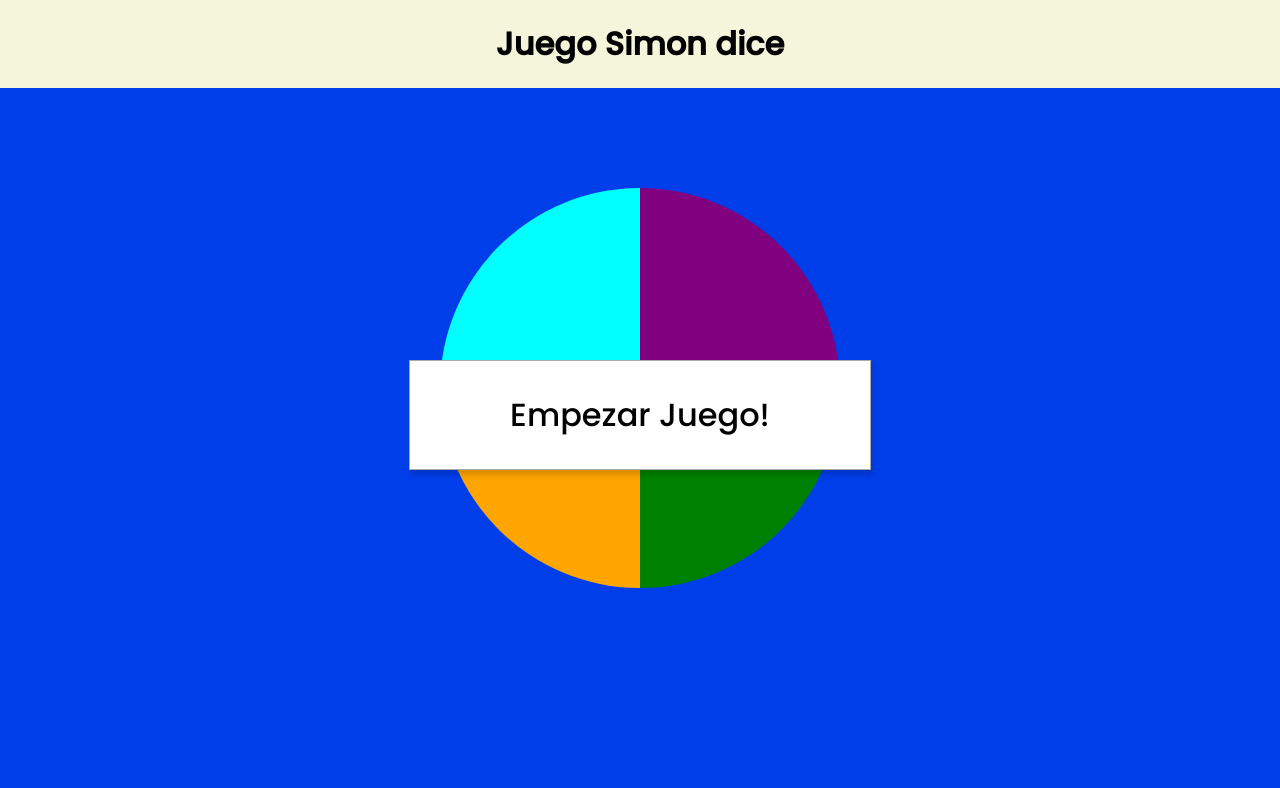
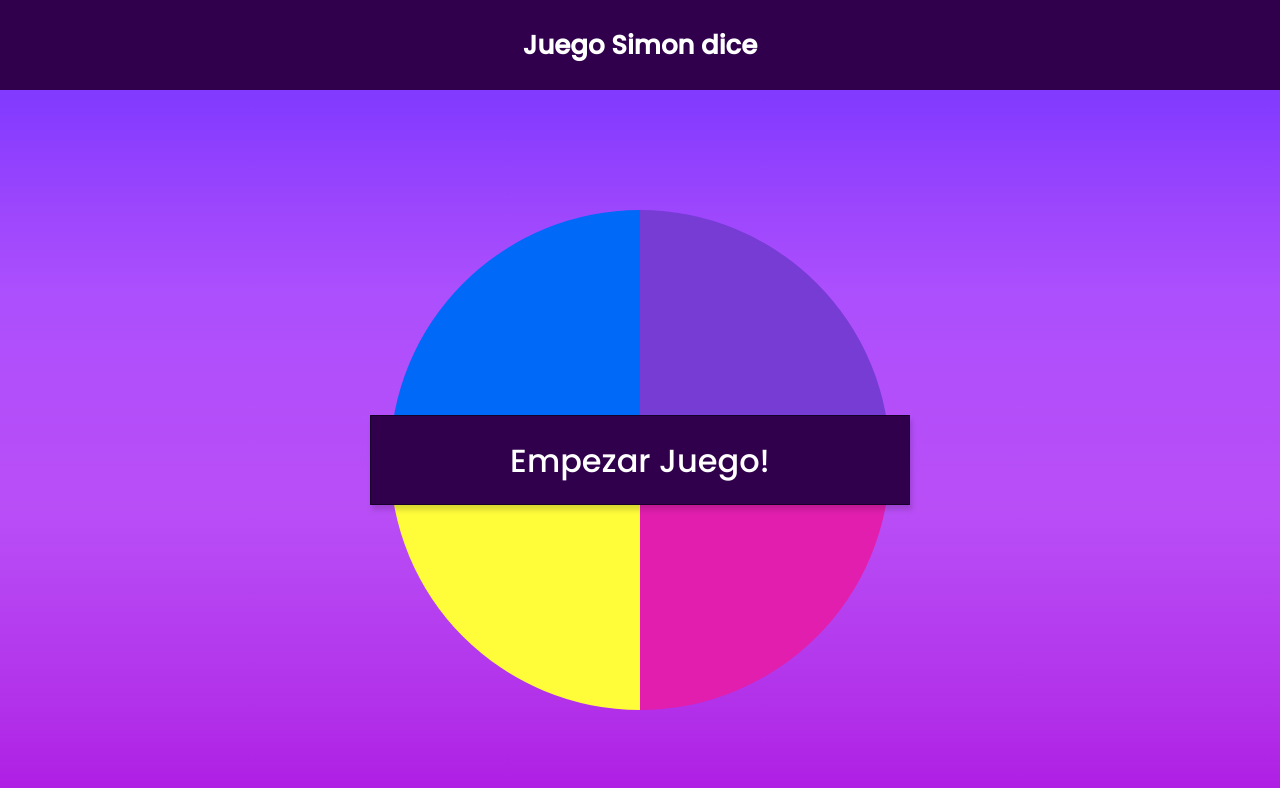
Before and after one commit to Aimajohn/simon-dice, a plain HTML site: page index.html in a window 1280 px wide. Drawn offline with nearby package versions, Linux system fonts and the light colour scheme.

Commit message:
small changes

```diff
--- a/index.css
+++ b/index.css
@@ -2,61 +2,93 @@
     margin: 0;
     padding: 0;
 }
-h1{
-    background-color: beige;
+.headerBundle{
+    background-color: rgb(48, 0, 77);
     padding: 20px 0;
     font-family: 'Poppins', sans-serif;
+    text-align: center;
     width: 100%;
-    text-align: center;
+    height: 50px;
+    font-size: small;
+    color: white;
+    line-height: 50px;
 }
-body{
-    background-color: rgb(0, 62, 233);
+ body{
+    background-image: linear-gradient(to bottom, #6732ff, #7c38fe, #8e3ffe, #9e47fd, #ac4ffd, #b14ffb, #b54ef9, #b94ef7, #b644f2, #b439ed, #b12de8, #af1ce3);
+    width: 100%;
+    display: flex;
+    flex-direction: column;
+    height: 100vh;
 }
 .gameboard{
+    padding: 20px;
     display: flex;
-    width: 400px;
-    height: 400px;
+    width: calc(100% - 40px);
+    max-width: 500px;
+    aspect-ratio: 1 / 1;
+    /* height: 100vw;
+    max-height: 500px; */
     flex-wrap: wrap;
     justify-content: center;
     margin: 100px auto;
+    position: relative;
 }
 .color{
-    width: 200px;
-    height: 200px;
+    width: 50%;
+    height: 50%;
 }
-.right{
+.color:hover{
+    cursor: pointer;
 }
+
+.btn-star{
+    position: absolute;
+    background-color: rgb(48, 0, 77);
+    border: 1px solid rgb(22, 1, 41);
+    color: white;
+    box-shadow: 2px 5px 5px 0 rgba(0,0,0,0.15);
+    font-family: 'Poppins', sans-serif;
+    font-weight: 500;
+    width: 90%;
+    height: 90px;
+    top: calc(50% - 45px) ;
+    max-width: 600px;
+    font-size: x-large;
+}
+@media screen and (min-width: 550px){
+    .btn-star{
+        font-size: 2rem;
+        padding: 30px 100px;
+        line-height: 30px;
+        width: 100%;
+    }
+}
+.btn-star:hover{
+    cursor: pointer;
+
+}
+
 #celeste{
-    background-color: aqua;
+    background-color: #0069F8;
     border-top-left-radius: 100%;
 }
 #violeta{
-    background-color: purple;
+    background-color: #763CD4;
     border-top-right-radius: 100%;
 }
 #verde{
-    background-color: green;
+    background-color: #E11EAE;
     border-bottom-right-radius: 100%;
 }
 #naranja{
-    background-color: orange;
+    background-color: #fffc3a;
     border-bottom-left-radius: 100%;
 }
 .none{
     display: none;
 }
-.btn-star{
-    padding: 30px 100px;
-    position: absolute;
-    top: 45%;
-    background-color: white;
-    border: 1px solid rgb(170, 170, 170);
-    box-shadow: 2px 5px 5px 0 rgba(0,0,0,0.15);
-    font-family: 'Poppins', sans-serif;
-    font-size: 2rem;
-    font-weight: 500;
-}
+
 .light{
-  box-shadow: 0 0 8px 5px white;
+  box-shadow: 0 0 8px 8px rgb(255, 255, 255);
   z-index: 999;
 }
--- a/index.html
+++ b/index.html
@@ -5,20 +5,22 @@
     <meta http-equiv="X-UA-Compatible" content="IE=edge">
     <meta name="viewport" content="width=device-width, initial-scale=1.0">
     <title>Simon Dice</title>
-    <link rel="stylesheet" href="../simon-dice/index.css">
+    <link rel="stylesheet" href="./index.css">
     <link rel="preconnect" href="https://fonts.gstatic.com">
 <link href="https://fonts.googleapis.com/css2?family=Poppins:wght@500&display=swap" rel="stylesheet">
 </head>
 <body>
-    <h1>Juego Simon dice</h1>
+    <header class="headerBundle">
+        <h1>Juego Simon dice</h1>
+    </header>
     <div class="gameboard">
         <div id="celeste" class="color celeste left" data-color="celeste"></div>
         <div id="violeta" class="color violeta left" data-color="violeta"></div>
         <div id="naranja" class="color naranja right" data-color="naranja"></div>
         <div id="verde" class="color verde right" data-color="verde"></div>
-        <button id="btnEmpezar" class="btn-star" onclick="empezarjuego()">Empezar Juego!</button>
+        <button type="button" id="btnEmpezar" class="btn-star" onclick="empezarjuego()">Empezar Juego!</button>
     </div>
     <script src="https://unpkg.com/sweetalert/dist/sweetalert.min.js"></script>
-    <script src="../simon-dice/index.js"></script>
+    <script src="./index.js"></script>
 </body>
 </html>
```
